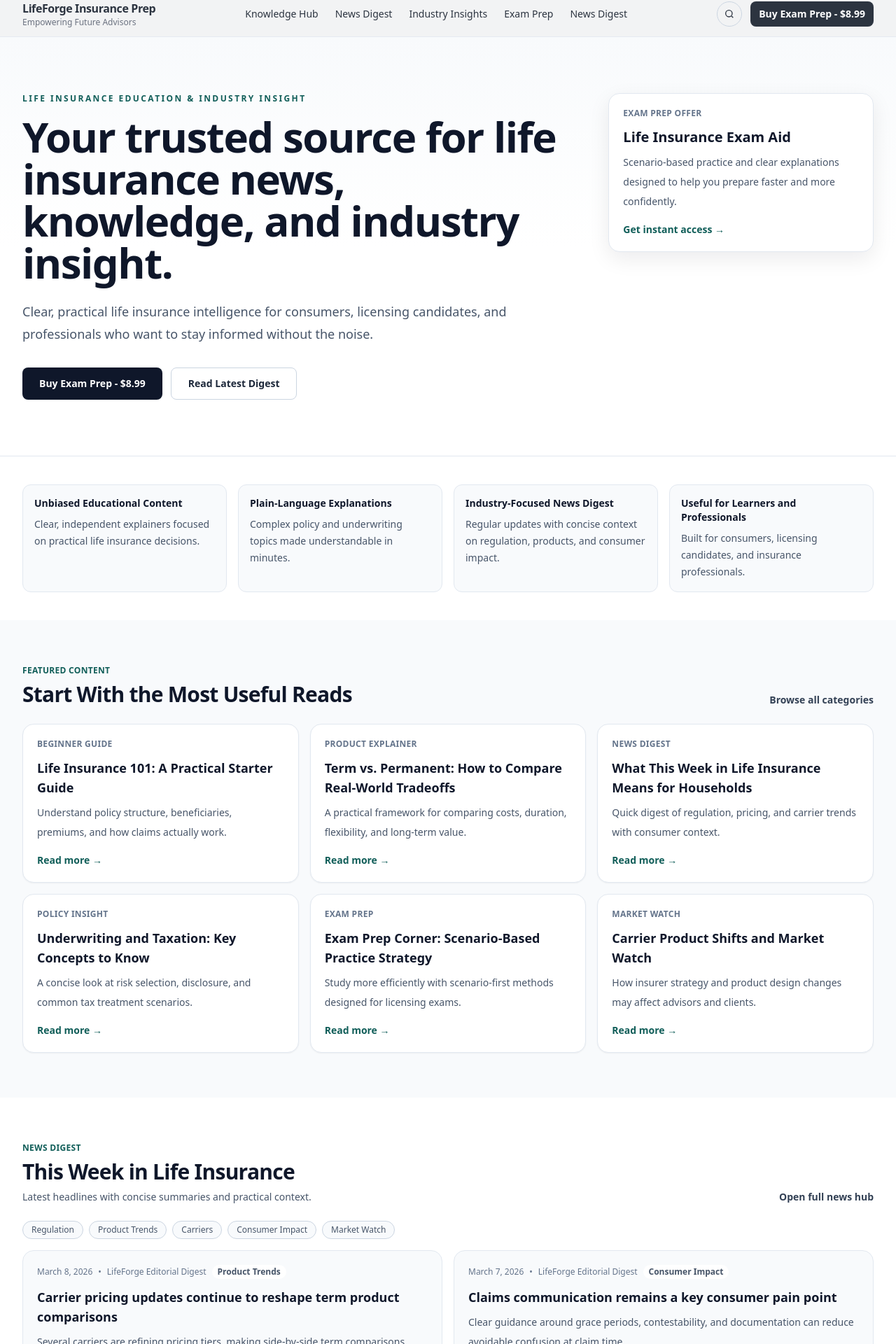
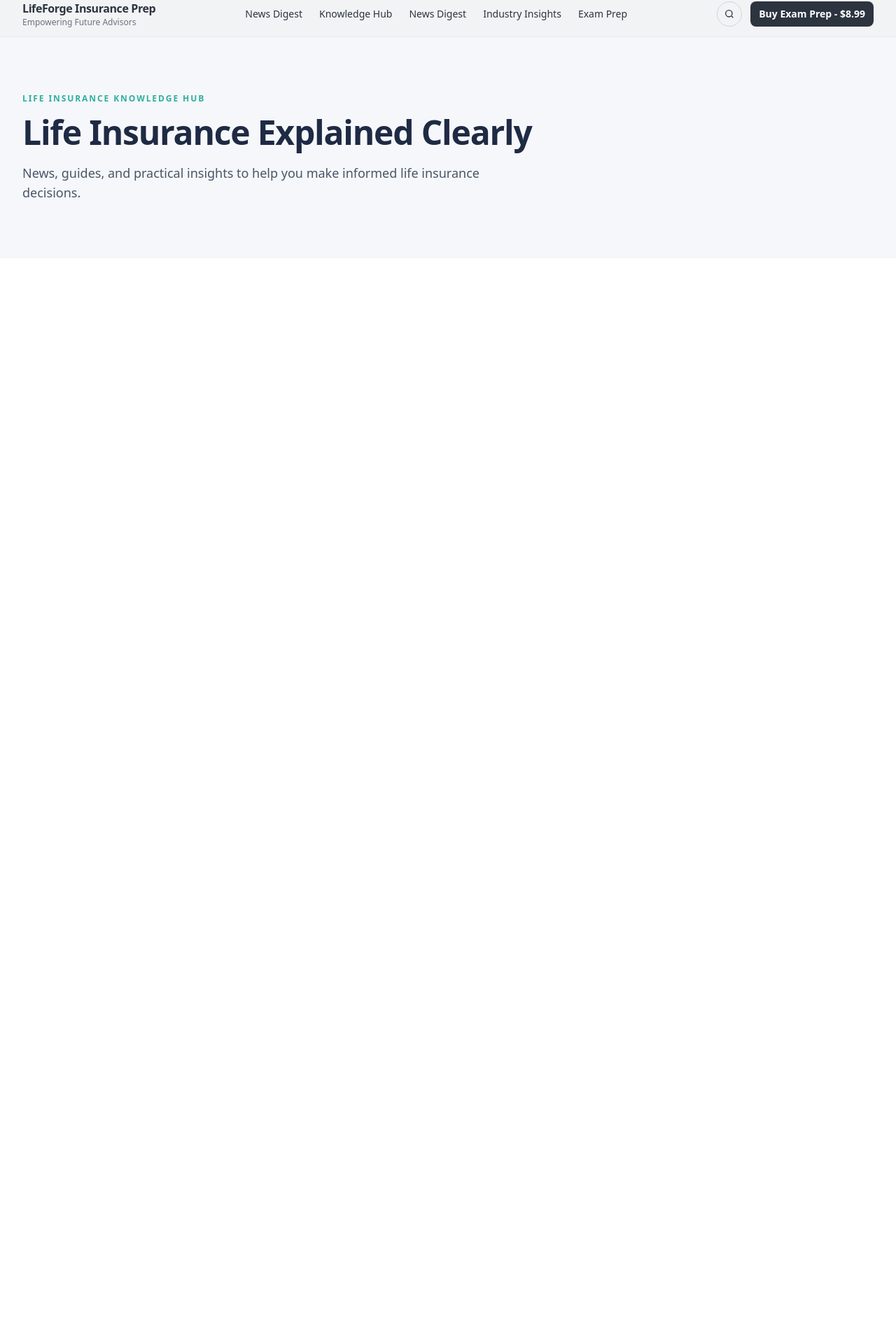
Before and after one commit to jfitz80/LifeForgeStudyPrep, a Next.js app: page / in a window 1280 px wide. Shown: the part 12-1932 px from the top of the page at 70% size. After the commit the page ends 800 px from the top, so only its background shows below. Built offline with nearby package versions, Linux system fonts and the light colour scheme.

Commit message:
Checkpoint local homepage/news/header edits

```diff
--- a/app/news/page.tsx
+++ b/app/news/page.tsx
@@ -11,9 +11,8 @@ export const dynamic = 'force-dynamic';
 export const dynamicParams = true;
 export const revalidate = 0;
 
-type RouteParams = { slug: string };
 type Props = {
-  params: RouteParams | Promise<RouteParams>;
+  params: Promise<{ slug: string }>;
 };
 
 type ArticleView = {
@@ -21,10 +20,36 @@ type ArticleView = {
   summary: string;
   publishedAtLabel: string;
   source: string;
+  originalUrl?: string;
   whatItMeans: string;
   llqpAngle: string;
   keyPoints: string[];
 };
+
+function buildKeyPoints(parts: Array<string | null | undefined>): string[] {
+  const seen = new Set<string>();
+  const points: string[] = [];
+
+  for (const part of parts) {
+    if (!part) continue;
+    const lines = part
+      .split(/[.!?]\s+/)
+      .map((s) => s.trim().replace(/\s+/g, ' '))
+      .filter(Boolean);
+
+    for (const line of lines) {
+      const normalized = line.toLowerCase();
+      if (seen.has(normalized)) continue;
+      seen.add(normalized);
+      points.push(line);
+      if (points.length >= 4) return points;
+    }
+  }
+
+  return points.length
+    ? points
+    : ['Review this update against policy design, underwriting, claims, and suitability principles.'];
+}
 
 async function readSlug(params: Props['params']): Promise<string> {
   const resolved = await params;
@@ -52,18 +77,23 @@ async function fromLive(slug: string): Promise<ArticleView | null> {
     const article = await getNewsArticleBySlug(slug);
     if (!article) return null;
 
+    const publishedAtLabel = article.publishedAt
+      ? new Date(article.publishedAt).toLocaleDateString()
+      : new Date(article.createdAt).toLocaleDateString();
+
     return {
       title: article.title,
       summary: article.summary,
-      publishedAtLabel: new Date(article.publishedAt).toLocaleDateString(),
+      publishedAtLabel,
       source: article.source?.name ?? 'LifeForge News',
-      whatItMeans: article.whyItMatters,
+      originalUrl: article.canonicalUrl ?? undefined,
+      whatItMeans:
+        article.whyItMatters ||
+        'This update may affect coverage expectations, policy comparisons, and claims decisions.',
       llqpAngle:
         article.llqpAngle ||
         'Use this topic to review policy terms, underwriting logic, claims handling, and client suitability in scenario-style questions.',
-      keyPoints: [article.summary, article.whoItAffects, article.whyItMatters]
-        .filter(Boolean)
-        .slice(0, 3)
+      keyPoints: buildKeyPoints([article.summary, article.whoItAffects, article.whyItMatters, article.llqpAngle])
     };
   } catch (error) {
     console.error('news article live fetch failed:', { slug, error });
@@ -120,6 +150,19 @@ export default async function NewsArticlePage({ params }: Props) {
               {item.publishedAtLabel} · {item.source}
             </p>
 
+            {item.originalUrl && (
+              <p className="mt-2">
+                <a
+                  href={item.originalUrl}
+                  target="_blank"
+                  rel="noopener noreferrer"
+                  className="text-sm font-semibold text-brand-700 hover:text-brand-900"
+                >
+                  Read original source
+                </a>
+              </p>
+            )}
+
             <p className="mt-6 text-lg leading-8 text-slate-700">{item.summary}</p>
 
             <section className="mt-8 rounded-xl border border-slate-200 bg-slate-50 p-5">
@@ -153,7 +196,7 @@ export default async function NewsArticlePage({ params }: Props) {
                   rel="noopener noreferrer"
                   className="mt-4 inline-flex rounded-lg bg-slate-900 px-4 py-2 text-sm font-semibold text-white hover:bg-slate-700"
                 >
-                  Buy Exam Prep - {siteConfig.launchPriceDisplay}
+                  Buy Exam Prep - {siteConfig.launchPriceDisplay ?? siteConfig.price}
                 </a>
               </div>
             </section>
--- a/app/page.tsx
+++ b/app/page.tsx
@@ -1,39 +1,29 @@
 import type { Metadata } from 'next';
 import SiteHeader from '@/components/editorial/SiteHeader';
-import HeroSection from '@/components/editorial/HeroSection';
-import CredibilityStrip from '@/components/editorial/CredibilityStrip';
-import FeaturedGrid from '@/components/editorial/FeaturedGrid';
-import NewsDigestSection from '@/components/editorial/NewsDigestSection';
-import KnowledgeHubSection from '@/components/editorial/KnowledgeHubSection';
-import IndustryInsightsSection from '@/components/editorial/IndustryInsightsSection';
-import ReturnValueSection from '@/components/editorial/ReturnValueSection';
-import NewsletterSection from '@/components/editorial/NewsletterSection';
-import SiteFooter from '@/components/editorial/SiteFooter';
-import { newsItems } from '@/data/news';
 
 export const metadata: Metadata = {
-  title: 'LifeForge Insurance Prep | Life Insurance News, Knowledge, and Insights',
+  title: 'LifeForgePrep | Life Insurance Explained Clearly',
   description:
-    'A trusted destination for life insurance education, weekly digest updates, and industry insights for consumers, learners, and professionals.'
+    'News, guides, and practical insights to help you make informed life insurance decisions.'
 };
 
 export default function HomePage() {
-  const digestItems = newsItems.slice(0, 4);
-
   return (
     <>
       <SiteHeader />
-      <main>
-        <HeroSection />
-        <CredibilityStrip />
-        <FeaturedGrid />
-        <NewsDigestSection items={digestItems} />
-        <KnowledgeHubSection />
-        <IndustryInsightsSection />
-        <ReturnValueSection />
-        <NewsletterSection />
+      <main className="bg-[#F5F7FA]">
+        <section className="mx-auto max-w-7xl px-4 py-20 sm:px-6 lg:px-8">
+          <p className="text-xs font-semibold uppercase tracking-[0.16em] text-[#2FAF9E]">
+            LIFE INSURANCE KNOWLEDGE HUB
+          </p>
+          <h1 className="mt-4 text-4xl font-bold tracking-tight text-[#1F2A44] sm:text-5xl">
+            Life Insurance Explained Clearly
+          </h1>
+          <p className="mt-5 max-w-2xl text-lg text-[#4A5568]">
+            News, guides, and practical insights to help you make informed life insurance decisions.
+          </p>
+        </section>
       </main>
-      <SiteFooter />
     </>
   );
 }
--- a/components/editorial/SiteHeader.tsx
+++ b/components/editorial/SiteHeader.tsx
@@ -5,11 +5,20 @@ import { useEffect, useMemo, useState } from 'react';
 import { navLinks } from '@/config/home';
 import { siteConfig } from '@/config/site';
 
+type HeaderLink = {
+  label: string;
+  href: string;
+};
+
 export default function SiteHeader() {
   const [menuOpen, setMenuOpen] = useState(false);
   const [scrolled, setScrolled] = useState(false);
 
-  const links = useMemo(() => navLinks, []);
+  // navLinks are hash links; prepend /news explicitly without type-unsafe comparisons.
+  const links = useMemo<HeaderLink[]>(
+    () => [{ label: 'News Digest', href: '/news' }, ...navLinks.map((item) => ({ label: item.label, href: item.href }))],
+    []
+  );
 
   useEffect(() => {
     const onScroll = () => setScrolled(window.scrollY > 8);
@@ -28,18 +37,21 @@ export default function SiteHeader() {
         <div className="flex h-16 items-center justify-between gap-3">
           <Link href="/" className="min-w-0">
             <p className="truncate text-sm font-bold tracking-tight text-[#2C3440] sm:text-base">{siteConfig.brandName}</p>
-            <p className="hidden text-xs text-[#6B7280] sm:block">{siteConfig.tagline ?? 'Insurance education & exam prep'}</p>
+            <p className="hidden text-xs text-[#6B7280] sm:block">
+              {siteConfig.tagline ?? 'Insurance education & exam prep'}
+            </p>
           </Link>
 
           <nav className="hidden items-center gap-6 lg:flex">
             {links.map((item) => (
-              <Link key={item.label} href={item.href} className="text-sm font-medium text-[#2C3440] hover:text-[#FA933A]">
+              <Link
+                key={`${item.label}-${item.href}`}
+                href={item.href}
+                className="text-sm font-medium text-[#2C3440] hover:text-[#FA933A]"
+              >
                 {item.label}
               </Link>
             ))}
-            <Link href="/news" className="text-sm font-medium text-[#2C3440] hover:text-[#FA933A]">
-              News Digest
-            </Link>
           </nav>
 
           <div className="hidden items-center gap-3 lg:flex">
@@ -80,7 +92,7 @@ export default function SiteHeader() {
             <div className="flex flex-col gap-3">
               {links.map((item) => (
                 <Link
-                  key={item.label}
+                  key={`mobile-${item.label}-${item.href}`}
                   href={item.href}
                   className="text-sm font-medium text-[#2C3440]"
                   onClick={() => setMenuOpen(false)}
@@ -88,9 +100,6 @@ export default function SiteHeader() {
                   {item.label}
                 </Link>
               ))}
-              <Link href="/news" className="text-sm font-medium text-[#2C3440]" onClick={() => setMenuOpen(false)}>
-                News Digest
-              </Link>
               <a
                 href={siteConfig.checkoutUrl}
                 target="_blank"
```
Also changed, not shown: app/news/[slug]/page.tsx (+51 -8 lines).
